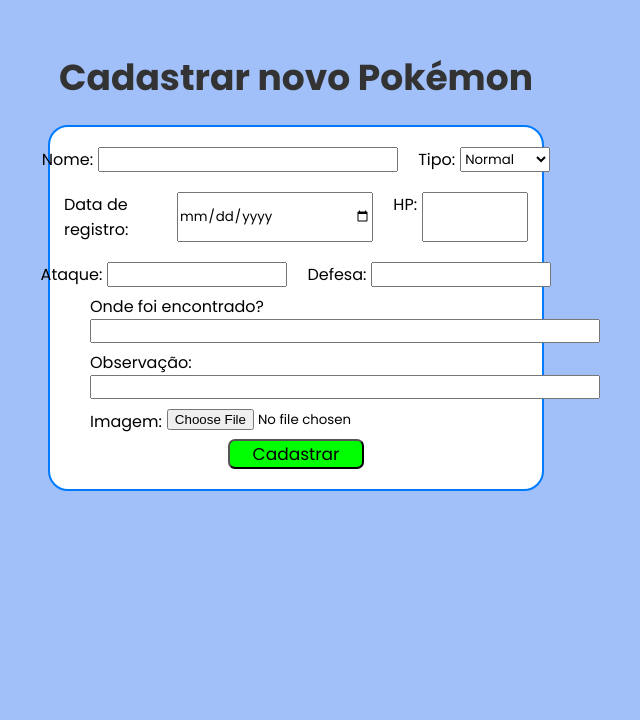
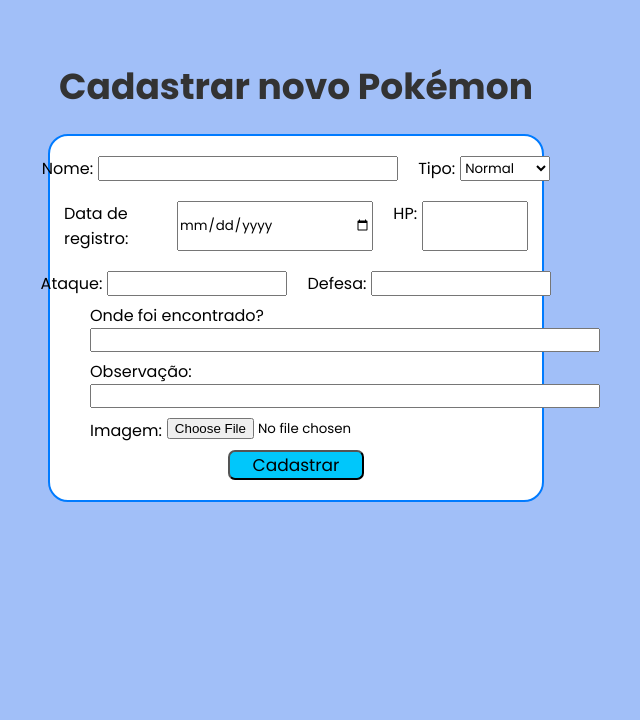
Before and after one commit to JoaoGustavoMr/pokemon-revisao, a PHP site: page /php/cadastro.php in a window 1280 px wide. Shown: the part 140-860 px from the top of the page, without its empty margins (344-984 px from the left). After the commit the page ends 642 px from the top, so only its background shows below. Run offline with PHP 8.4, Linux system fonts and the light colour scheme; some libraries are stand-ins or nearby versions.

Commit message:
pequena alteracao

```diff
--- a/css/cadastro.css
+++ b/css/cadastro.css
@@ -48,7 +48,7 @@ nav ul li a:hover {
 main{
     padding: 20px;
     background-color: #a1bff8;
-    min-height: calc(100vh - 80px);
+    min-height: calc(100vh - 140px);
     display: flex;
     flex-direction: column;
     align-items: center;
@@ -58,7 +58,7 @@ main{
 main h1 {
     color: #333;
     font-size: 36px;
-    margin-top: -180px;
+    margin-top: -100px;
 }
 
 #form-box {
@@ -111,15 +111,18 @@ main h1 {
 }
 
 #form-box form button {
-    background-color: #00FF00;
+    background-color: #00C7FB;
     font-size: 17px;
     width: 30%;
     border-radius: 7px;
-    margin-top: 5px;
+    margin-top: 7px;
+    transition: 0.2s ease-in-out;
+
 }
 
 #form-box form button:hover {
     cursor: pointer;
+    transform: scale(1.1);
 }
 
 #form-box form #parte-botao {
```
